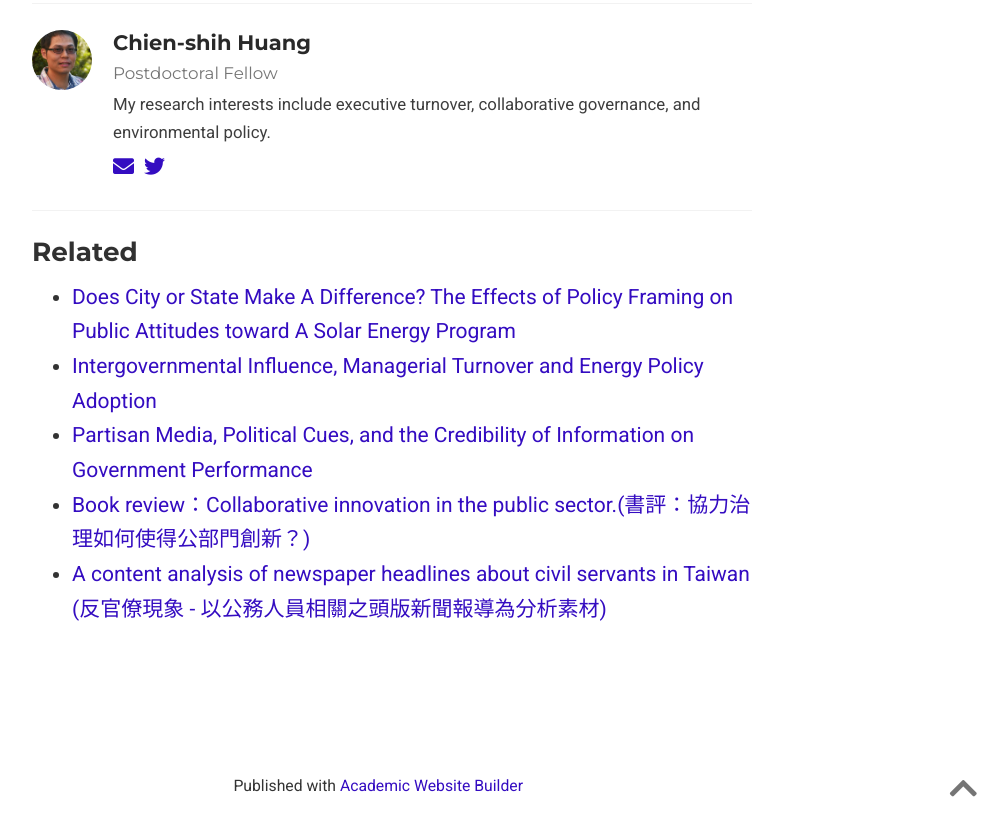
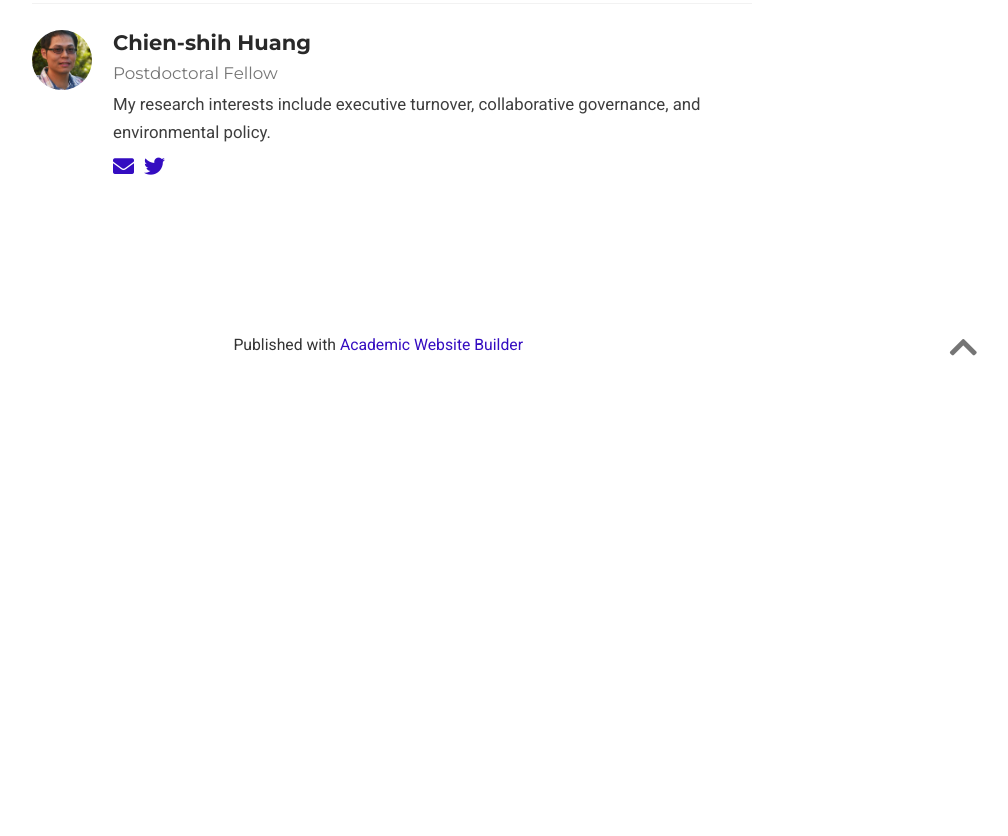
Before and after one commit to chienshih/chienshih.github.io, a plain HTML site: page publication/working-paper/paper2/index.html in a window 1280 px wide. Shown: the part 1033-1869 px from the top of the page, without its empty margins (248-1256 px from the left). After the commit the page ends 1454 px from the top, so only its background shows below. Drawn offline with nearby package versions, Linux system fonts and the light colour scheme; some packages are replaced by stand-ins of ours; some icons are missing.

Commit message:
Update index.html

```diff
--- a/publication/working-paper/paper2/index.html
+++ b/publication/working-paper/paper2/index.html
@@ -839,22 +839,6 @@
 
 
 
-  <div class="article-widget content-widget-hr">
-    <h3>Related</h3>
-    <ul>
-
-      <li><a href="/publication/journal-article/article3/">Does City or State Make A Difference? The Effects of Policy Framing on Public Attitudes toward A Solar Energy Program</a></li>
-
-      <li><a href="/publication/working-paper/paper3/">Intergovernmental Influence, Managerial Turnover and Energy Policy Adoption</a></li>
-
-      <li><a href="/publication/working-paper/paper1/">Partisan Media, Political Cues, and the Credibility of Information on Government Performance</a></li>
-
-      <li><a href="/publication/book-review/article1/">Book review：Collaborative innovation in the public sector.(書評：協力治理如何使得公部門創新？)</a></li>
-
-      <li><a href="/publication/journal-article/article2/">A content analysis of newspaper headlines about civil servants in Taiwan (反官僚現象 - 以公務人員相關之頭版新聞報導為分析素材)</a></li>
-
-    </ul>
-  </div>
 
 
 
```
